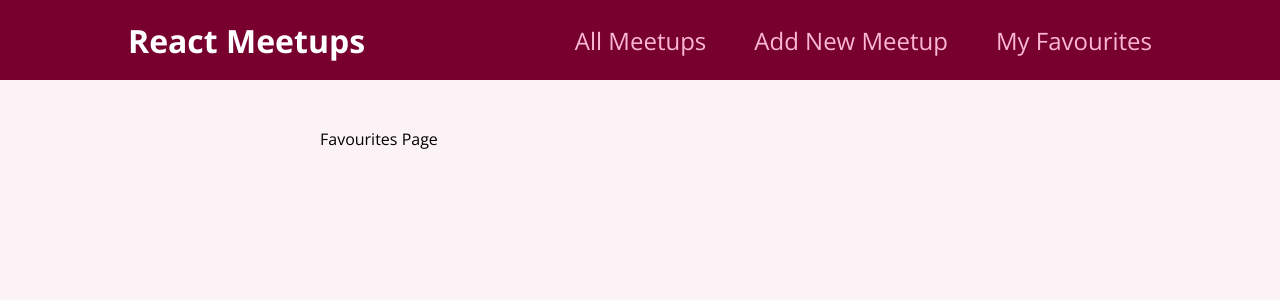
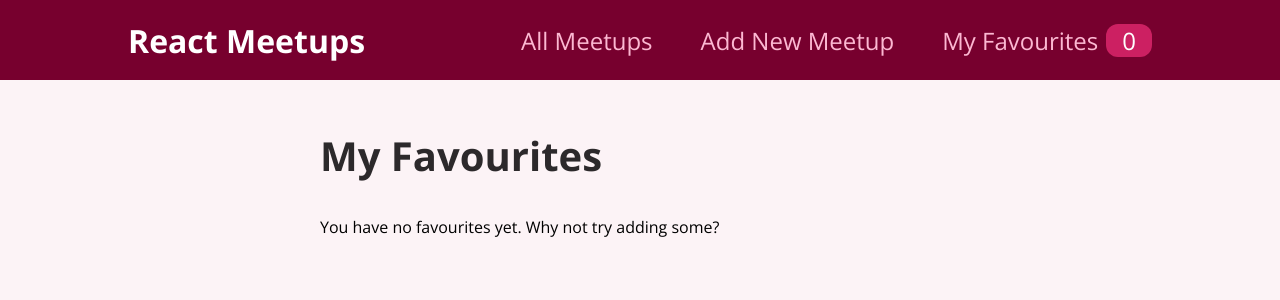
Before and after one commit to AJ-Mackay/RtCG-Summary, a React (Create React App) app: page /favourites in a window 1280 px wide. Shown: the top 300 px of the page. Built offline with nearby package versions, Linux system fonts and the light colour scheme.

Commit message:
More Context Usage

```diff
--- a/src/components/layout/MainNavigation.js
+++ b/src/components/layout/MainNavigation.js
@@ -1,8 +1,13 @@
+import { useContext } from "react";
 import { Link } from "react-router-dom";
+
+import FavouritesContext from "../../store/favourites-context";
 
 import classes from "./MainNavigation.module.css";
 
 function MainNavigation() {
+  const favouritesCtx = useContext(FavouritesContext);
+
   return (
     <header className={classes.header}>
       <div className={classes.logo}>React Meetups</div>
@@ -15,7 +20,12 @@
             <Link to="/new-meetup">Add New Meetup</Link>
           </li>
           <li>
-            <Link to="/favourites">My Favourites</Link>
+            <Link to="/favourites">
+              My Favourites
+              <span className={classes.badge}>
+                {favouritesCtx.totalFavourites}
+              </span>
+            </Link>
           </li>
         </ul>
       </nav>
--- a/src/pages/Favourites.js
+++ b/src/pages/Favourites.js
@@ -1,5 +1,25 @@
+import { useContext } from "react";
+
+import FavouritesContext from "../store/favourites-context";
+import MeetupList from "../components/meetups/MeetupList";
+
 function FavouritesPage() {
-  return <div>Favourites Page</div>;
+  const favouritesCtx = useContext(FavouritesContext);
+
+  let content;
+
+  if (favouritesCtx.totalFavourites === 0) {
+    content = <p>You have no favourites yet. Why not try adding some?</p>;
+  } else {
+    content = <MeetupList meetups={favouritesCtx.favourites} />;
+  }
+
+  return (
+    <section>
+      <h1>My Favourites</h1>
+      {content}
+    </section>
+  );
 }
 
 export default FavouritesPage;
```
